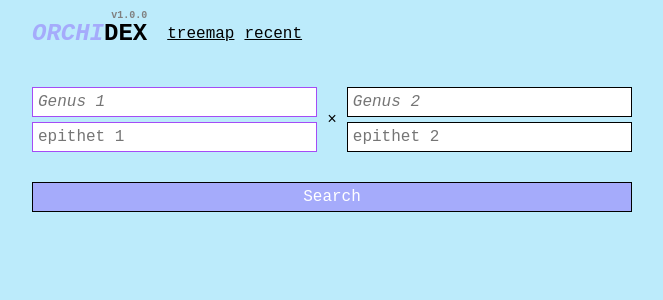
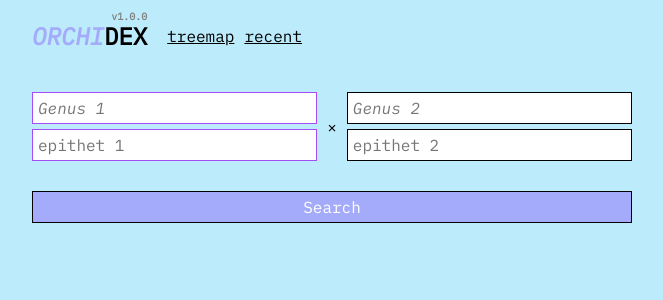
Before and after one commit to sighrobot/orchidex, a Next.js app: page / in a window 1280 px wide. Shown: the top 300 px of the page, without its empty margins (108-771 px from the left). Built offline with nearby package versions, Linux system fonts and the light colour scheme.

Commit message:
font back to ibm and input fixes

```diff
--- a/pages/index.js
+++ b/pages/index.js
@@ -106,6 +106,8 @@ export default function Index() {
         <div>
           <span>
             <input
+              autoCorrect="off"
+              autoCapitalize="off"
               name="genus"
               onChange={handleChange}
               placeholder="Genus 1"
@@ -116,6 +118,8 @@ export default function Index() {
             />
             <br />
             <input
+              autoCorrect="off"
+              autoCapitalize="off"
               name="epithet"
               onChange={handleChange}
               placeholder="epithet 1"
@@ -127,6 +131,8 @@ export default function Index() {
           <span>&times;</span>
           <span>
             <input
+              autoCorrect="off"
+              autoCapitalize="off"
               name="genus"
               // disabled={!value.genus && !value.epithet}
               onChange={handleChange2}
@@ -138,6 +144,8 @@ export default function Index() {
             />
             <br />
             <input
+              autoCorrect="off"
+              autoCapitalize="off"
               // disabled={!value.genus && !value.epithet}
               name="epithet"
               onChange={handleChange2}
--- a/styles/globals.css
+++ b/styles/globals.css
@@ -3,6 +3,7 @@ body {
   padding: 0;
   margin: 0;
   font-family: "Courier New", Courier, monospace;
+  font-family: "IBM Plex Mono", monospace;
 }
 
 body {
```
